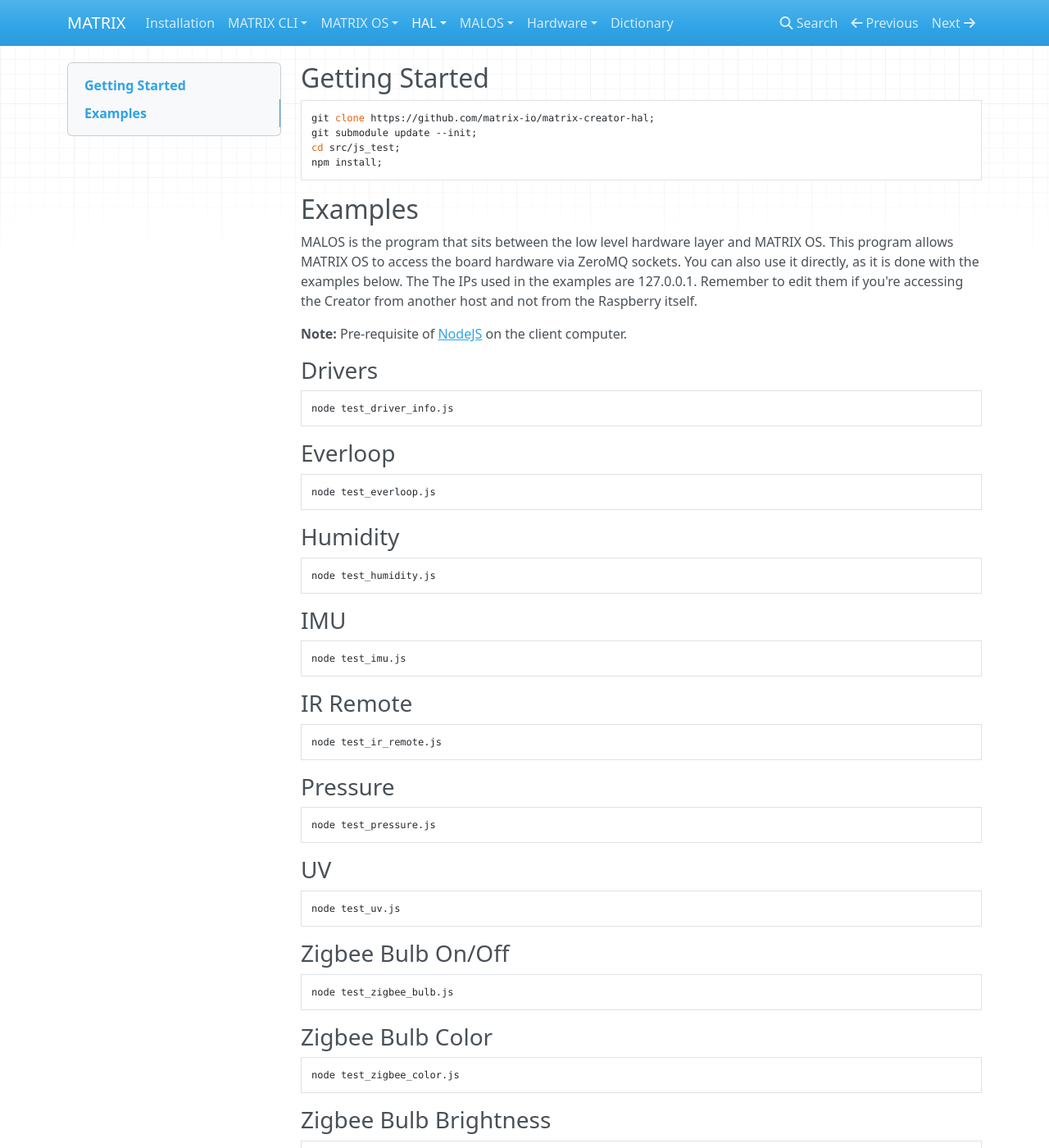
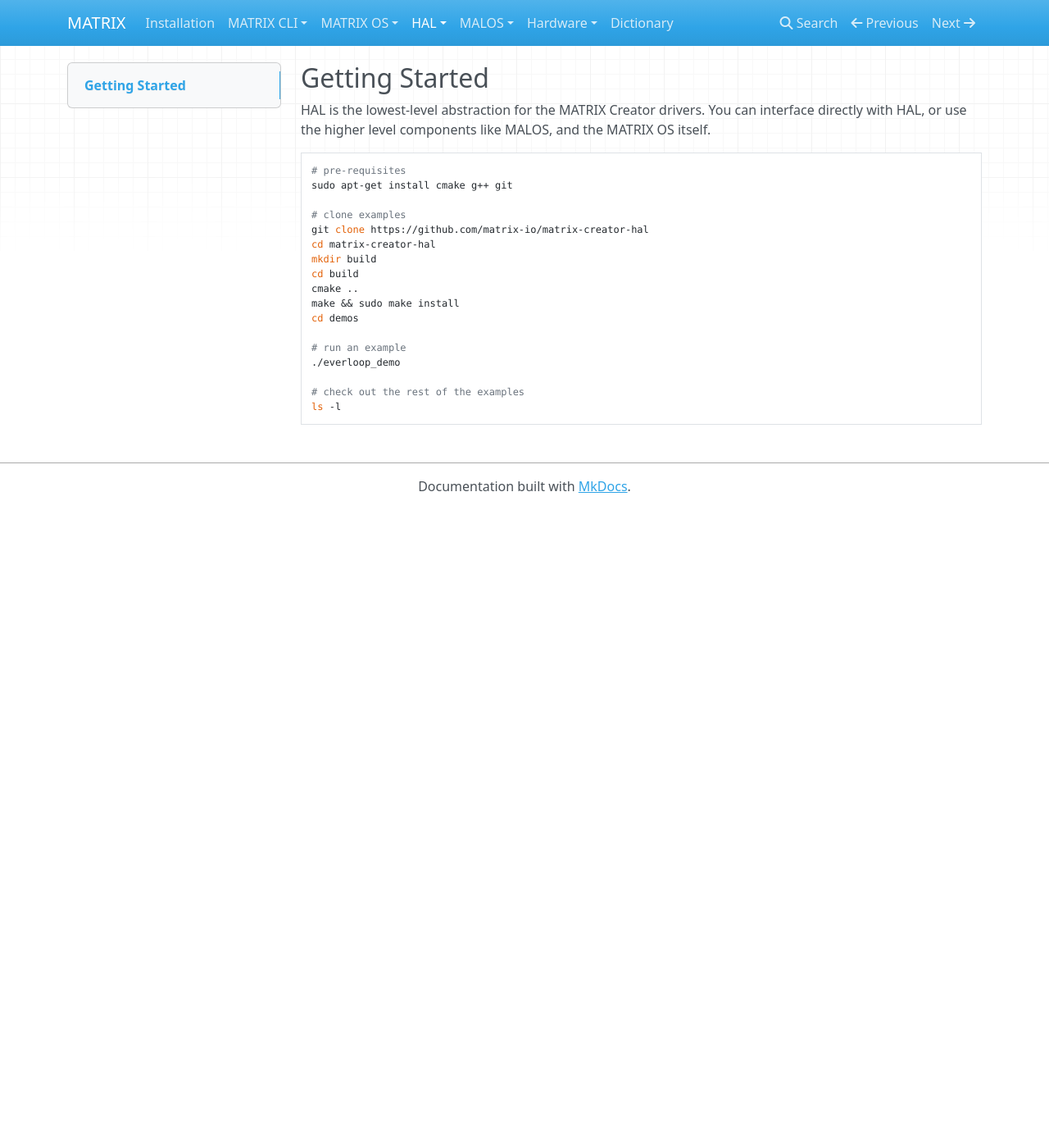
Before and after one commit to matrix-io/matrix-documentation, an MkDocs documentation site: the page built from docs/HAL/example.md, in a window 1280 px wide and 1400 px high. Shown: the whole window at 82% size. Built offline with MkDocs 1.6.1, drawn with Linux system fonts in a browser that asks for light colours; nearby versions of some CDN libraries; old or Windows-style settings are respelled for this version of MkDocs; some of the changed text lies outside the part shown.

Commit message:
updates to hal docs, keeping it simple for now

````diff
--- a/docs/HAL/example.md
+++ b/docs/HAL/example.md
@@ -1,53 +1,22 @@
 ## Getting Started
+HAL is the lowest-level abstraction for the MATRIX Creator drivers. You can interface directly with HAL, or use the higher level components like MALOS, and the MATRIX OS itself.
+
 ```
-git clone https://github.com/matrix-io/matrix-creator-hal;
-git submodule update --init;
-cd src/js_test;
-npm install;
+# pre-requisites
+sudo apt-get install cmake g++ git
+
+# clone examples
+git clone https://github.com/matrix-io/matrix-creator-hal
+cd matrix-creator-hal
+mkdir build
+cd build
+cmake ..
+make && sudo make install
+cd demos
+
+# run an example
+./everloop_demo
+
+# check out the rest of the examples
+ls -l
 ```
-
-## Examples
-MALOS is the program that sits between the low level hardware layer and MATRIX OS. This program allows MATRIX OS to access the board hardware via ZeroMQ sockets. You can also use it directly, as it is done with the examples below. The The IPs used in the examples are 127.0.0.1. Remember to edit them if you're accessing the Creator from another host and not from the Raspberry itself.
-
-**Note:** Pre-requisite of [NodeJS](https://nodejs.org/en/download) on the client computer.
-
-### Drivers
-```
-node test_driver_info.js
-```
-### Everloop
-```
-node test_everloop.js
-```
-### Humidity
-```
-node test_humidity.js
-```
-### IMU
-```
-node test_imu.js
-```
-### IR Remote
-```
-node test_ir_remote.js
-```
-### Pressure
-```
-node test_pressure.js
-```
-### UV
-```
-node test_uv.js
-```
-### Zigbee Bulb On/Off
-```
-node test_zigbee_bulb.js
-```
-### Zigbee Bulb Color
-```
-node test_zigbee_color.js
-```
-### Zigbee Bulb Brightness
-```
-node test_zigbee_level.js
-```
--- a/mkdocs.yml
+++ b/mkdocs.yml
@@ -39,7 +39,6 @@
     - 'Examples': 'Configuration/examples.md'
   - Troubleshooting: 'intro/matrix-troubleshooting.md'
 - HAL:
-  - 'Overview': 'HAL/overview.md'
   - 'Examples': 'HAL/example.md'
   - 'Troubleshooting': 'HAL/troubleshooting.md'
 - MALOS:
````
